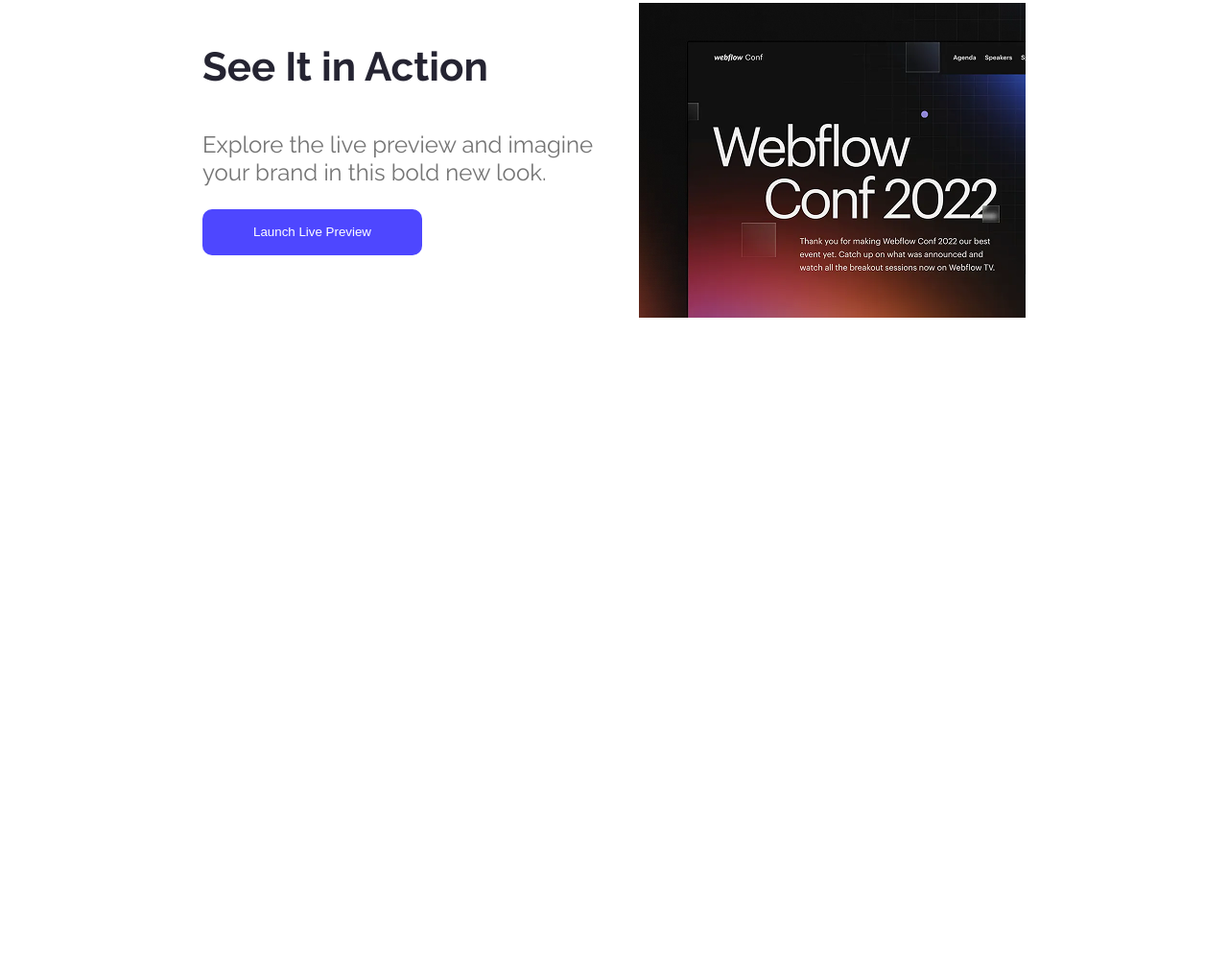
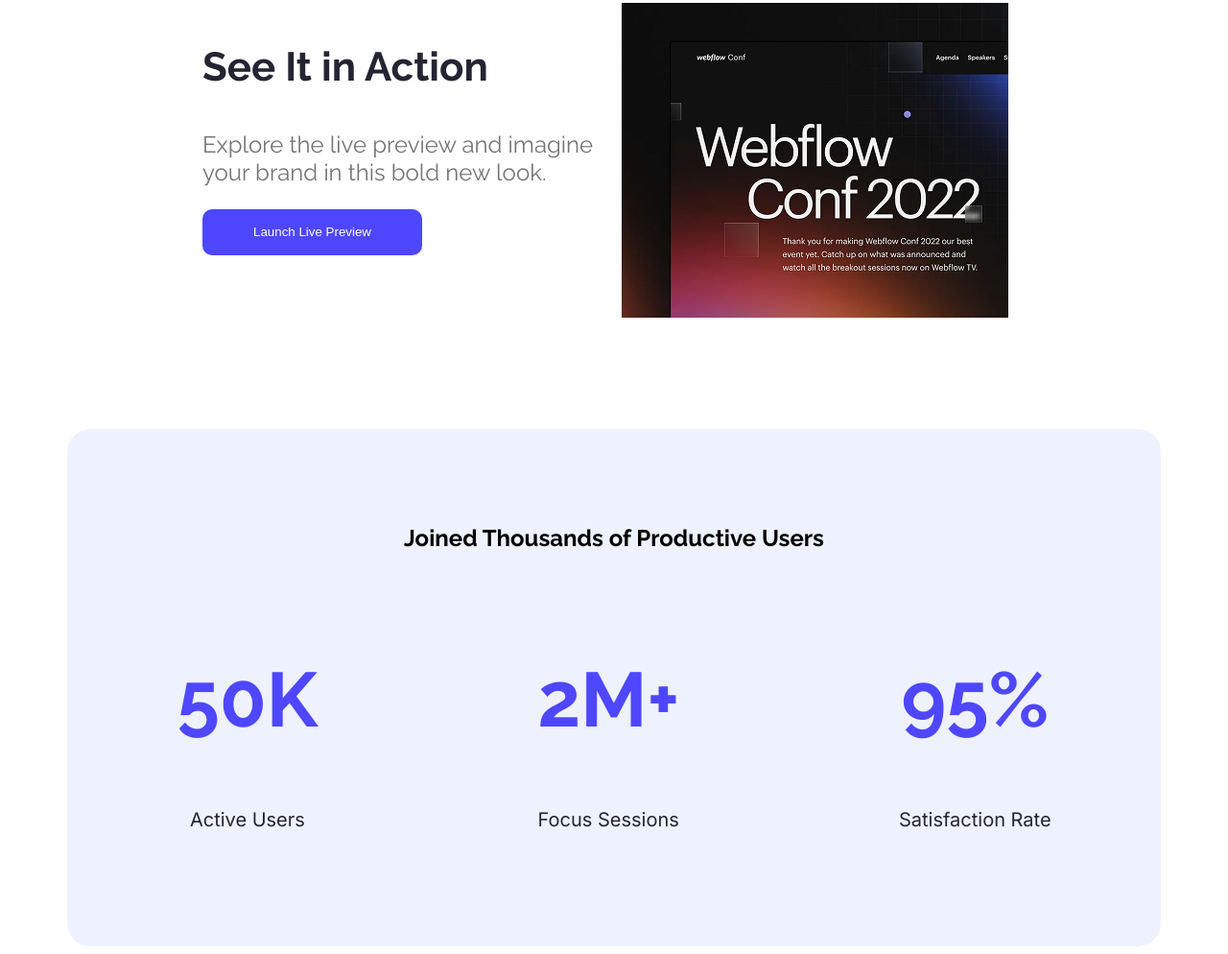
Before and after one commit to taposh25/ASSIGNMENT-001, a plain HTML site: page index.html in a window 1280 px wide. Shown: the part 674-1668 px from the top of the page at 96% size. Before the commit the page ends 1164 px from the top, so only its background shows below. Drawn offline with Linux system fonts and the light colour scheme.

Commit message:
productive-user-section

```diff
--- a/index.html
+++ b/index.html
@@ -34,6 +34,24 @@
           <img class="action-profile-picture" src="images/wc-mini.png" alt="">
         </div>
 
+        <section class=" feedback-section">
+          <h1 class=".raleway-normal">Joined Thousands of Productive Users</h1>
+    <div class="container stats">
+      <div>
+        <h2>50K</h2>
+        <p >Active Users</p>
+      </div>
+      <div>
+        <h2>2M+</h2>
+        <p>Focus Sessions</p>
+      </div>
+      <div>
+        <h2>95%</h2>
+        <p>Satisfaction Rate</p>
+      </div>
+    </div>
+  </section>
+
 
   </body>
   </html>
--- a/styles/assignment.css
+++ b/styles/assignment.css
@@ -62,7 +62,7 @@
     /* Action Section Styles */
     .action-section{
     display: flex;
-    margin: 116px 141px 159px;
+    margin: 116px 159px 116px 141px;
     justify-content: space-between;
 
     }
@@ -100,3 +100,34 @@
         text-align: center;
 
     }
+    /* Productive Users Section */
+   .feedback-section {
+  background-color: #EEF2FF;
+  padding: 80px 0;
+  text-align: center;
+  border-radius: 24px;
+}
+
+
+.stats {
+  display: flex;
+  justify-content: space-around;
+  flex-wrap: wrap;
+  padding: 50px, 142px;
+  font-size: 20px;
+
+}
+.stats div {
+  margin: 20px;
+
+}
+.stats p{
+   font-family: "Inter", sans-serif;
+     color: #252432;
+}
+.stats h2 {
+  font-size: 2rem;
+  color: #4E47FF;
+  font-size: 80px;
+  font-weight: bold;
+}
```
